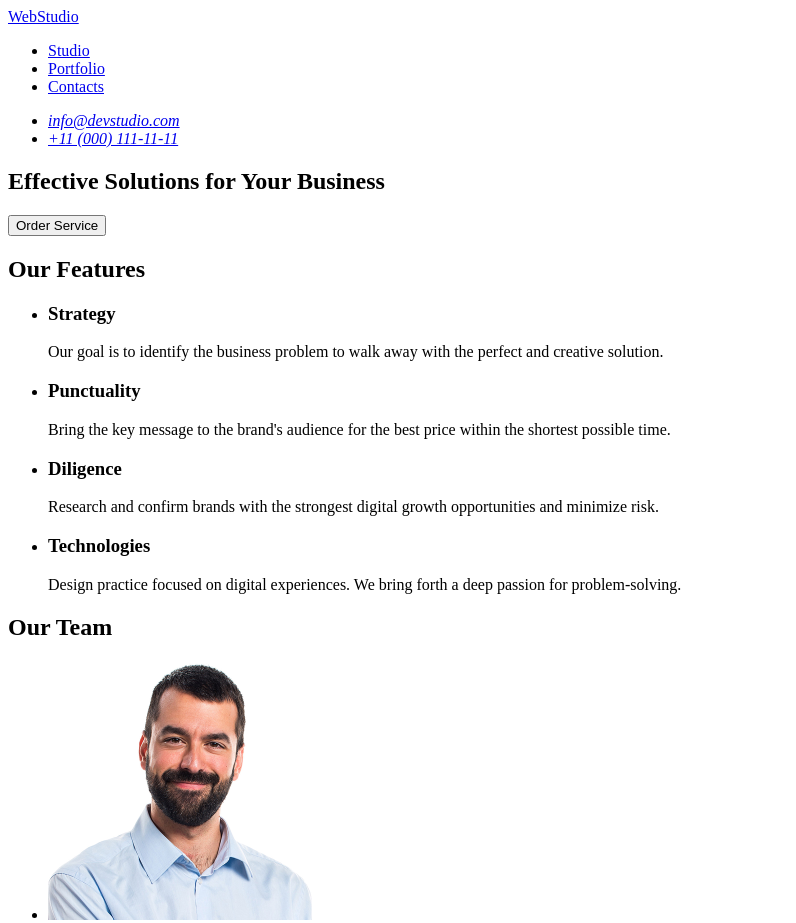
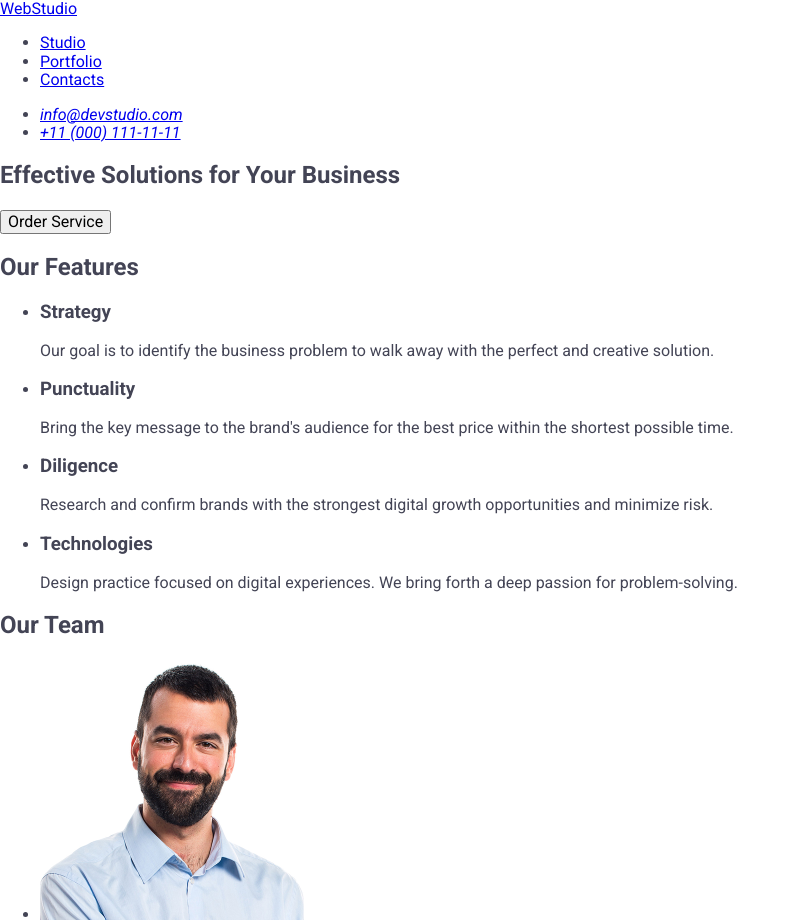
Before and after one commit to Rukas-Mykhailo/goit-markup-hw-02, a plain HTML site: page index.html in a window 1280 px wide. Shown: the top 923 px of the page, without its empty margins (0-796 px from the left). Drawn offline with nearby package versions, Linux system fonts and the light colour scheme.

Commit message:
new markup

```diff
--- a/css/styles.css
+++ b/css/styles.css
@@ -0,0 +1,5 @@
+body {
+    font-family: "Roboto", "Raleway", sans-serif;
+    color: #434455;
+    background-color: ;
+}
--- a/index.html
+++ b/index.html
@@ -5,6 +5,15 @@
     <meta charset="UTF-8">
     <meta name="description" content="Effective Solutions for Your Business">
     <title>WebStudio</title>
+    <link rel="stylesheet" href="https://cdnjs.cloudflare.com/ajax/libs/modern-normalize/3.0.1/modern-normalize.min.css"
+        integrity="sha512-q6WgHqiHlKyOqslT/lgBgodhd03Wp4BEqKeW6nNtlOY4quzyG3VoQKFrieaCeSnuVseNKRGpGeDU3qPmabCANg=="
+        crossorigin="anonymous" referrerpolicy="no-referrer" />
+    <link rel="preconnect" href="https://fonts.googleapis.com">
+    <link rel="preconnect" href="https://fonts.gstatic.com" crossorigin>
+    <link
+        href="https://fonts.googleapis.com/css2?family=Raleway:ital,wght@0,100..900;1,100..900&family=Roboto:ital,wght@0,100..900;1,100..900&display=swap"
+        rel="stylesheet">
+    <link rel="stylesheet" href="./css/styles.css" />
 </head>
 
 <body>
```
